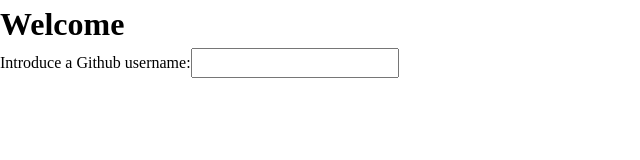
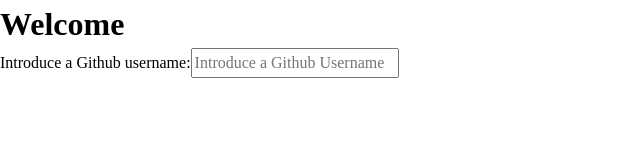
Before and after one commit to Johanson1988/GitHub-Repositories-With-Search-Functionality, a React (Create React App) app: page / in a window 1280 px wide. Shown: the top 160 px of the page, without its empty margins (0-640 px from the left). Built offline with nearby package versions, Linux system fonts and the light colour scheme.

Commit message:
Feat: add onChangeEvent to userSearchBar

```diff
--- a/src/pages/Homepage.tsx
+++ b/src/pages/Homepage.tsx
@@ -1,13 +1,25 @@
-import React from "react";
+import React, { useState } from "react";
 
 const HomePage: React.FC<{}> = () => {
+
+    const [username, setUserName] = useState('');
+
     return(
         <>
             <h1 data-testid="homepage__title">Welcome</h1>
 
             <form>
                 <label htmlFor="user-searchbar">Introduce a Github username:</label>
-                <input type="text" id="user-searchbar"/>
+                <input
+                    type="text"
+                    id="user-searchbar"
+                    value={username}
+                    placeholder="Introduce a Github Username"
+                    onChange={ (
+                        e: React.ChangeEvent<HTMLInputElement>,
+                    ): void => setUserName(e.target.value) }
+
+                />
             </form>
         </>
     )
```
